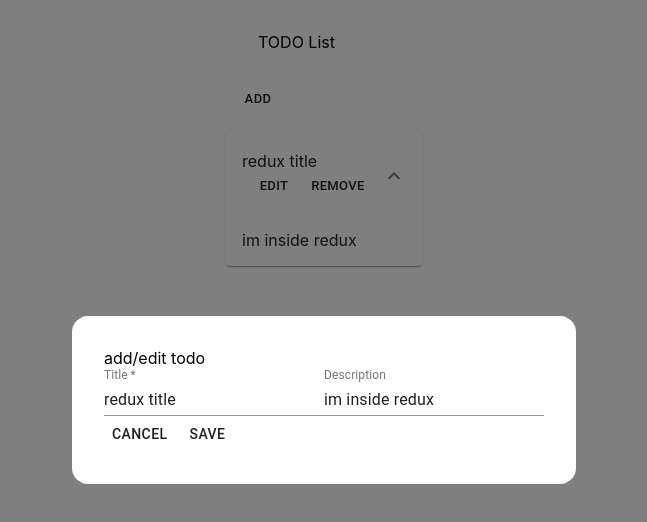
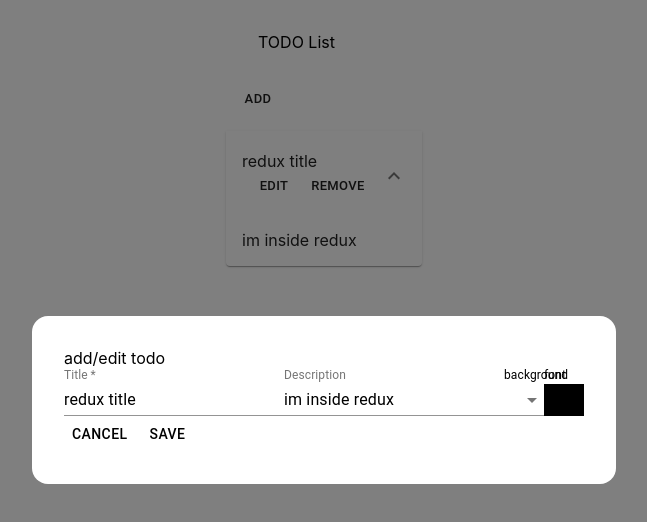
Before and after one commit to pdworniczak/todo-react, a React (Create React App) app: page / in a window 1280 px wide. Both pictures are taken after a click on the button "EDIT". Shown: the top 522 px of the page, without its empty margins (316-963 px from the left). Built offline with nearby package versions, Linux system fonts and the light colour scheme.

Commit message:
add posssibility to change bg and font color

```diff
--- a/src/todo/Todo.tsx
+++ b/src/todo/Todo.tsx
@@ -20,14 +20,43 @@ export default function Todo(props: TodoProps) {
   const dispatch = useDispatch();
 
   return (
-    <ExpansionPanel expanded={descriptionVisible} onChange={() => toggleDescription(!descriptionVisible)}>
-      <ExpansionPanelSummary expandIcon={<ExpandMoreIcon />}>
+    <ExpansionPanel
+      style={{
+        background: todo.bgcolor,
+        color: todo.color,
+      }}
+      expanded={descriptionVisible}
+      onChange={() => todo.description && toggleDescription(!descriptionVisible)}
+    >
+      <ExpansionPanelSummary
+        expandIcon={
+          todo.description && (
+            <ExpandMoreIcon
+              style={{
+                color: todo.color,
+              }}
+            />
+          )
+        }
+      >
         <section>
           <header>{todo.title}</header>
-          <Button size="small" onClick={edit}>
+          <Button
+            style={{
+              color: todo.color,
+            }}
+            size="small"
+            onClick={edit}
+          >
             edit
           </Button>
-          <Button size="small" onClick={() => dispatch(removeTodo(todo.id))}>
+          <Button
+            style={{
+              color: todo.color,
+            }}
+            size="small"
+            onClick={() => dispatch(removeTodo(todo.id))}
+          >
             remove
           </Button>
         </section>
--- a/src/todo/TodoEditor.tsx
+++ b/src/todo/TodoEditor.tsx
@@ -1,32 +1,62 @@
 import React, { useState, useEffect } from 'react';
-import { Modal, TextField, Button } from '@material-ui/core';
-import { TodoEditorContext } from './types';
+import { Modal, TextField, Button, Select, MenuItem, FormControl, InputLabel } from '@material-ui/core';
+import { useDispatch } from 'react-redux';
 
 import './todo.scss';
-import { useDispatch } from 'react-redux';
 import { addTodo, editTodo } from './actions';
+import { TodoEditorContext } from './types';
 
 interface AddEditProps {
   context: TodoEditorContext;
   handleClose: () => void;
 }
 
+const colors = [
+  '#000000',
+  '#C0C0C0',
+  '#808080',
+  '#000080',
+  '#0000FF',
+  '#00FFFF',
+  '#008080',
+  '#800080',
+  '#FF00FF',
+  '#FFFFFF',
+  '#00FF00',
+  '#008000',
+  '#800000',
+  '#FF0000',
+  '#FFA500',
+  '#FFFF00',
+  '#808000',
+];
+
 export default function TodoEditor({ handleClose, context: { open, todo } }: AddEditProps) {
   const [title, setTitle] = useState<string>('');
   const [description, setDescription] = useState<string>('');
+  const [backgroundColor, setBackgroundColor] = useState<string>('#FFF');
+  const [fontColor, setFontColor] = useState<string>('#000');
   const [titleErrorMessage, setTitleErrorMessage] = useState<string>('');
 
   useEffect(() => {
     setTitle((todo && todo.title) || '');
     setDescription((todo && todo.description) || '');
     setTitleErrorMessage('');
+    setBackgroundColor((todo && todo.bgcolor) || '#FFF');
+    setFontColor((todo && todo.color) || '#000');
   }, [todo]);
 
   const dispatch = useDispatch();
 
   return (
     <Modal className="todo-modal__container" open={open} onClose={handleClose}>
-      <article className="todo-modal__editor">
+      <article
+        className="todo-modal__editor"
+        style={{
+          background: backgroundColor,
+          color: fontColor,
+        }}
+      >
         <header>add/edit todo</header>
         <section>
           <TextField
@@ -36,14 +66,67 @@ export default function TodoEditor({ handleClose, context: { open, todo } }: Add
             onChange={e => setTitle(e.target.value)}
             error={!!titleErrorMessage}
             helperText={titleErrorMessage}
+            inputProps={{
+              style: {
+                color: fontColor,
+              },
+            }}
           />
-          <TextField label="Description" value={description} onChange={e => setDescription(e.target.value)} />
+          <TextField
+            label="Description"
+            value={description}
+            onChange={e => setDescription(e.target.value)}
+            inputProps={{
+              style: {
+                color: fontColor,
+              },
+            }}
+          />
+          <FormControl>
+            <InputLabel
+              style={{
+                color: fontColor,
+              }}
+            >
+              background
+            </InputLabel>
+            <Select
+              style={{ background: backgroundColor }}
+              value={backgroundColor}
+              onChange={e => setBackgroundColor(e.target.value as string)}
+            >
+              {colors.map(color => (
+                <MenuItem value={color} style={{ background: color }}></MenuItem>
+              ))}
+            </Select>
+          </FormControl>
+          <FormControl>
+            <InputLabel
+              style={{
+                color: fontColor,
+              }}
+            >
+              font
+            </InputLabel>
+            <Select
+              style={{ background: fontColor }}
+              value={fontColor}
+              onChange={e => setFontColor(e.target.value as string)}
+            >
+              {colors.map(color => (
+                <MenuItem value={color} style={{ background: color }}></MenuItem>
+              ))}
+            </Select>
+          </FormControl>
         </section>
         <footer>
           <Button
             onClick={() => {
               setTitleErrorMessage('');
               handleClose();
+            }}
+            style={{
+              color: fontColor,
             }}
           >
             Cancel
@@ -52,7 +135,9 @@ export default function TodoEditor({ handleClose, context: { open, todo } }: Add
             onClick={() => {
               if (title) {
                 dispatch(
-                  todo ? editTodo({ ...todo, title, description }) : addTodo({ id: Date.now(), title, description }),
+                  todo
+                    ? editTodo({ ...todo, title, description, bgcolor: backgroundColor, color: fontColor })
+                    : addTodo({ id: Date.now(), title, description, bgcolor: backgroundColor, color: fontColor }),
                 );
                 setTitle('');
                 setDescription('');
@@ -60,6 +145,9 @@ export default function TodoEditor({ handleClose, context: { open, todo } }: Add
               } else {
                 setTitleErrorMessage('Title is required.');
               }
+            }}
+            style={{
+              color: fontColor,
             }}
           >
             Save
--- a/src/todo/reducer.ts
+++ b/src/todo/reducer.ts
@@ -1,23 +1,38 @@
 import { Todo, TodoActionTypes, TodoState, TODO_ADD, TODO_EDIT, TODO_REMOVE } from './types';
 
 const initialState = {
-  todos: [{ title: 'redux title', description: 'im inside redux' }] as Todo[],
+  todos: [{ id: 0, title: 'redux title', description: 'im inside redux' }] as Todo[],
 };
 
 export default (state = initialState, action: TodoActionTypes): TodoState => {
   switch (action.type) {
-    case TODO_ADD:
+    case TODO_ADD: {
+      const todos = [...state.todos, action.payload];
+
+      console.log(todos);
+
       return {
-        todos: [...state.todos, action.payload],
+        todos,
       };
-    case TODO_EDIT:
+    }
+    case TODO_EDIT: {
+      const todos = [...state.todos.filter(todo => todo.id !== action.payload.id), action.payload];
+
+      console.log(todos);
+
       return {
-        todos: [...state.todos.filter(todo => todo.id !== action.payload.id), action.payload],
+        todos,
       };
-    case TODO_REMOVE:
+    }
+    case TODO_REMOVE: {
+      const todos = state.todos.filter(todo => todo.id !== action.meta.id);
+
+      console.log(todos);
+
       return {
-        todos: state.todos.filter(todo => todo.id !== action.meta.id),
+        todos,
       };
+    }
     default:
       return state;
   }
```
